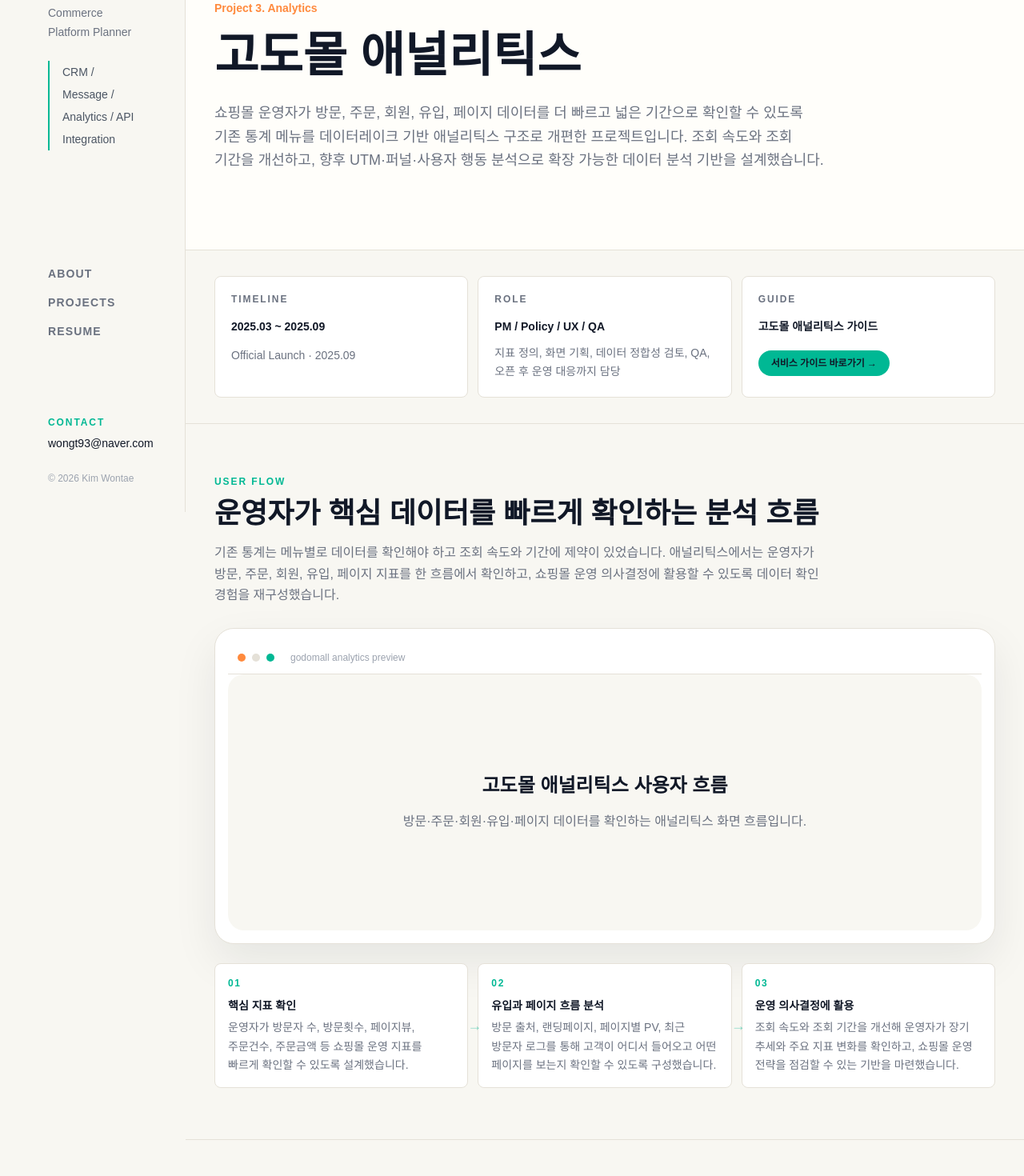
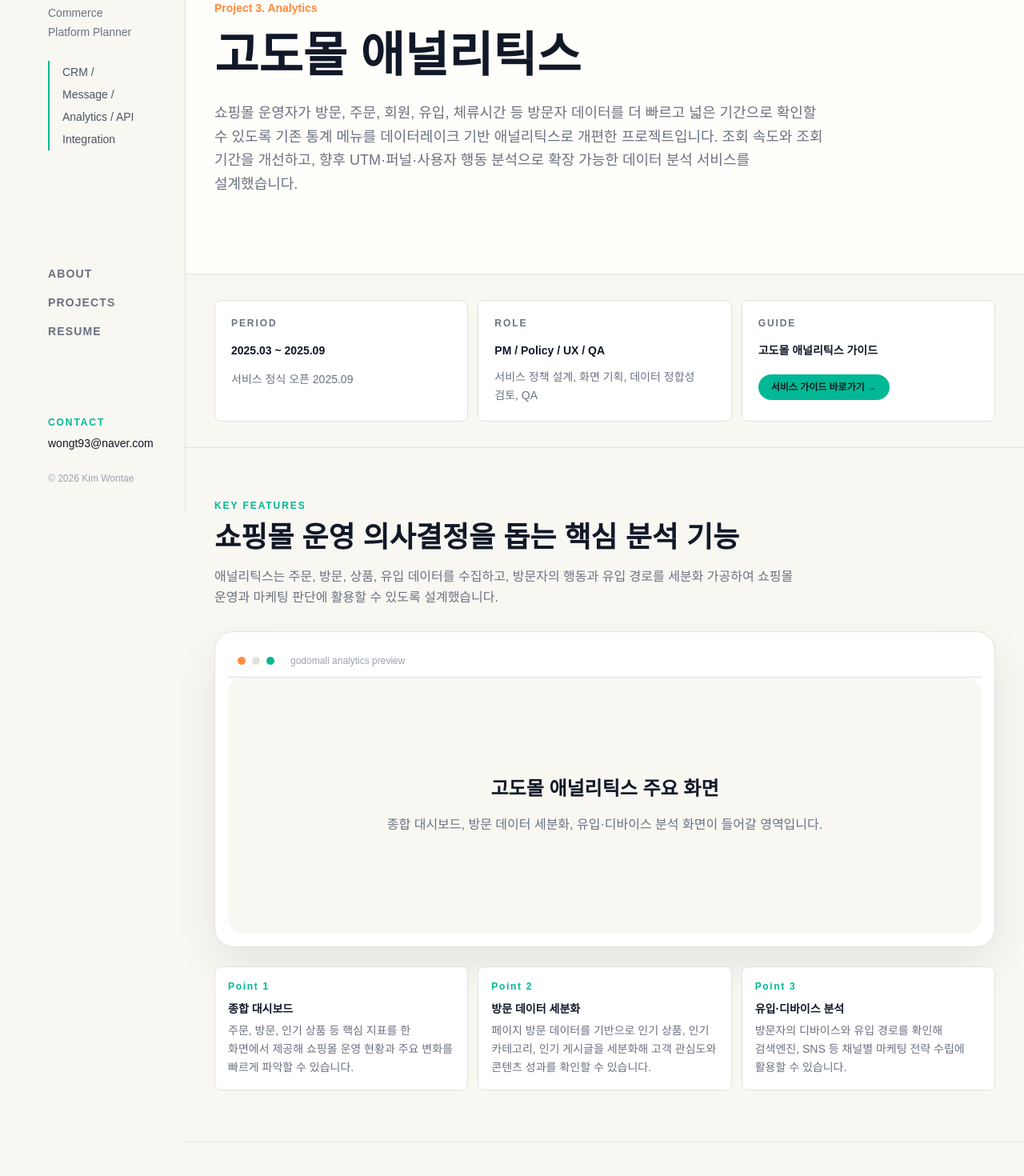
Before and after one commit to wongt0419-boop/kim-wontae-portfolio, a Next.js app: page /projects/analytics in a window 1280 px wide. Shown: the part 160-1630 px from the top of the page at 80% size. Built offline with nearby package versions, Linux system fonts and the light colour scheme.

Commit message:
Update analytics results content

```diff
--- a/app/projects/[slug]/page.tsx
+++ b/app/projects/[slug]/page.tsx
@@ -50,7 +50,7 @@
   const integratedDescription =
     "분리되어 있던 SMS/LMS, 친구톡, 알림톡, 앱푸시 발송 기능을 하나의 메시지 발송 흐름으로 통합했습니다. CRM 그룹 기반 수신 대상 선택, 메시지 발송, 성과 추적까지 연결해 타겟 메시지 발송부터 결과 확인까지 쉽게 통합 관리할 수 있도록 개선했습니다.";
   const analyticsDescription =
-    "쇼핑몰 운영자가 방문, 주문, 회원, 유입, 페이지 데이터를 더 빠르고 넓은 기간으로 확인할 수 있도록 기존 통계 메뉴를 데이터레이크 기반 애널리틱스 구조로 개편한 프로젝트입니다. 조회 속도와 조회 기간을 개선하고, 향후 UTM·퍼널·사용자 행동 분석으로 확장 가능한 데이터 분석 기반을 설계했습니다.";
+    "쇼핑몰 운영자가 방문, 주문, 회원, 유입, 체류시간 등 방문자 데이터를 더 빠르고 넓은 기간으로 확인할 수 있도록 기존 통계 메뉴를 데이터레이크 기반 애널리틱스로 개편한 프로젝트입니다. 조회 속도와 조회 기간을 개선하고, 향후 UTM·퍼널·사용자 행동 분석으로 확장 가능한 데이터 분석 서비스를 설계했습니다.";
   const crmPreviewVideo = existsSync(join(process.cwd(), "public", "images", "crm-group-preview.mp4"))
     ? assetPath("/images/crm-group-preview.mp4")
     : existsSync(join(process.cwd(), "public", "images", "crm-group-preview.mp4.mp4"))
@@ -82,9 +82,9 @@
     ? assetPath("/images/analytics-flow.png")
     : "";
   const analyticsPerformanceImage = existsSync(
-    join(process.cwd(), "public", "images", "analytics-performance-growth.png"),
+    join(process.cwd(), "public", "images", "analytics-quantitative-results.png"),
   )
-    ? assetPath("/images/analytics-performance-growth.png")
+    ? assetPath("/images/analytics-quantitative-results.png")
     : "";
   const asIsItems = [
     {
@@ -175,22 +175,22 @@
   ];
   const analyticsSteps = [
     {
-      label: "01",
-      title: "핵심 지표 확인",
+      label: "Point 1",
+      title: "종합 대시보드",
       description:
-        "운영자가 방문자 수, 방문횟수, 페이지뷰, 주문건수, 주문금액 등 쇼핑몰 운영 지표를 빠르게 확인할 수 있도록 설계했습니다.",
+        "주문, 방문, 인기 상품 등 핵심 지표를 한 화면에서 제공해 쇼핑몰 운영 현황과 주요 변화를 빠르게 파악할 수 있습니다.",
     },
     {
-      label: "02",
-      title: "유입과 페이지 흐름 분석",
+      label: "Point 2",
+      title: "방문 데이터 세분화",
       description:
-        "방문 출처, 랜딩페이지, 페이지별 PV, 최근 방문자 로그를 통해 고객이 어디서 들어오고 어떤 페이지를 보는지 확인할 수 있도록 구성했습니다.",
+        "페이지 방문 데이터를 기반으로 인기 상품, 인기 카테고리, 인기 게시글을 세분화해 고객 관심도와 콘텐츠 성과를 확인할 수 있습니다.",
     },
     {
-      label: "03",
-      title: "운영 의사결정에 활용",
+      label: "Point 3",
+      title: "유입·디바이스 분석",
       description:
-        "조회 속도와 조회 기간을 개선해 운영자가 장기 추세와 주요 지표 변화를 확인하고, 쇼핑몰 운영 전략을 점검할 수 있는 기반을 마련했습니다.",
+        "방문자의 디바이스와 유입 경로를 확인해 검색엔진, SNS 등 채널별 마케팅 전략 수립에 활용할 수 있습니다.",
     },
   ];
   const analyticsAsIsItems = [
@@ -214,7 +214,7 @@
     },
     {
       title: "조회 기간 12개월 확대",
-      description: "3개월 제한을 12개월로 확대해 장기 추세와 월별 변화를 확인 가능",
+      description: "조회 기간을 12개월로 확대해 장기 추세와 월별 변화 확인 가능",
     },
     {
       title: "분석 확장 기반 마련",
@@ -320,26 +320,27 @@
               </>
             ) : isAnalytics ? (
               <>
-                <Info label="Timeline">
+                <Info label="PERIOD">
                   <div className="space-y-2">
                     <p>2025.03 ~ 2025.09</p>
-                    <p className="font-medium text-[#6B7280]">Official Launch · 2025.09</p>
+                    <p className="font-medium text-[#6B7280]">서비스 정식 오픈 2025.09</p>
                   </div>
                 </Info>
                 <Info label="Role">
                   <div className="space-y-2">
                     <p>PM / Policy / UX / QA</p>
                     <p className={`font-medium text-[#6B7280] ${textFlow}`}>
-                      지표 정의, 화면 기획, 데이터 정합성 검토, QA, 오픈 후 운영 대응까지 담당
+                      서비스 정책 설계, 화면 기획, 데이터 정합성 검토, QA
                     </p>
                   </div>
                 </Info>
                 <Info label="Guide">
                   <div>
                     <p>고도몰 애널리틱스 가이드</p>
-                    {/* TODO: Replace with the confirmed analytics guide URL. */}
                     <a
-                      href="#"
+                      href="https://support-help.nhn-commerce.com/common/analytics"
+                      target="_blank"
+                      rel="noopener noreferrer"
                       className="mt-4 inline-flex rounded-full bg-[#00B894] px-4 py-2 text-xs font-bold text-white transition hover:bg-[#009f80]"
                     >
                       서비스 가이드 바로가기 →
@@ -533,12 +534,12 @@
           <section className="border-b border-[#E5E1D8] bg-[#F8F7F2] py-12 md:py-16">
             <div className="container">
               <div className="mb-7 max-w-3xl">
-                <p className="mb-3 text-xs font-bold uppercase tracking-[0.16em] text-[#00B894]">User Flow</p>
+                <p className="mb-3 text-xs font-bold uppercase tracking-[0.16em] text-[#00B894]">Key Features</p>
                 <h2 className="text-2xl font-bold tracking-[0] text-[#111827] md:text-4xl">
-                  운영자가 핵심 데이터를 빠르게 확인하는 분석 흐름
+                  쇼핑몰 운영 의사결정을 돕는 핵심 분석 기능
                 </h2>
                 <p className={`mt-4 text-base text-[#6B7280] ${textFlow}`}>
-                  기존 통계는 메뉴별로 데이터를 확인해야 하고 조회 속도와 기간에 제약이 있었습니다. 애널리틱스에서는 운영자가 방문, 주문, 회원, 유입, 페이지 지표를 한 흐름에서 확인하고, 쇼핑몰 운영 의사결정에 활용할 수 있도록 데이터 확인 경험을 재구성했습니다.
+                  애널리틱스는 주문, 방문, 상품, 유입 데이터를 수집하고, 방문자의 행동과 유입 경로를 세분화 가공하여 쇼핑몰 운영과 마케팅 판단에 활용할 수 있도록 설계했습니다.
                 </p>
               </div>
 
@@ -575,9 +576,9 @@
                   ) : (
                     <div className="flex min-h-[320px] items-center justify-center px-5 py-12 text-center">
                       <div>
-                        <p className="text-2xl font-bold text-[#111827]">고도몰 애널리틱스 사용자 흐름</p>
+                        <p className="text-2xl font-bold text-[#111827]">고도몰 애널리틱스 주요 화면</p>
                         <p className={`mt-4 text-base text-[#6B7280] ${textFlow}`}>
-                          방문·주문·회원·유입·페이지 데이터를 확인하는 애널리틱스 화면 흐름입니다.
+                          종합 대시보드, 방문 데이터 세분화, 유입·디바이스 분석 화면이 들어갈 영역입니다.
                         </p>
                       </div>
                     </div>
@@ -587,16 +588,11 @@
 
               <div className="mt-6">
                 <div className="grid gap-3 md:grid-cols-3">
-                  {analyticsSteps.map((step, index) => (
+                  {analyticsSteps.map((step) => (
                     <div
                       key={step.label}
                       className="relative rounded-lg border border-[#E5E1D8] bg-white px-4 py-4 text-sm leading-6 text-[#111827]"
                     >
-                      {index < 2 ? (
-                        <span className="absolute right-[-18px] top-1/2 z-10 hidden -translate-y-1/2 text-lg font-bold text-[#00B894]/45 md:block">
-                          →
-                        </span>
-                      ) : null}
                       <p className="text-xs font-bold tracking-[0.14em] text-[#00B894]">{step.label}</p>
                       <p className="mt-2 font-bold text-[#111827]">{step.title}</p>
                       <p className={`mt-1 text-sm font-medium text-[#6B7280] ${textFlow}`}>{step.description}</p>
@@ -796,10 +792,10 @@
                 <div className="mb-8 max-w-3xl">
                   <p className="mb-3 text-xs font-bold uppercase tracking-[0.16em] text-[#00B894]">Results</p>
                   <h2 className="text-2xl font-bold tracking-[0] text-[#111827] md:text-4xl">
-                    빠른 조회와 긴 조회 기간으로 데이터 확인 경험 개선
+                    통계 조회에서 데이터 기반 운영 분석으로 확장
                   </h2>
                   <p className={`mt-4 text-base text-[#6B7280] ${textFlow}`}>
-                    운영자가 기다려서 확인하던 통계를 더 빠르고 넓은 기간으로 확인할 수 있도록 개선하고, 향후 고도화 분석 기능을 추가할 수 있는 기반을 마련했습니다.
+                    조회 속도와 조회 기간을 개선하는 데 그치지 않고, 방문·주문·상품·유입 데이터를 통합적으로 확인할 수 있는 애널리틱스 구조를 설계했습니다. 운영자는 고객 행동을 분석해 쇼핑몰 운영과 마케팅 전략을 데이터 기반으로 판단할 수 있습니다.
                   </p>
                 </div>
 
@@ -811,7 +807,7 @@
                       {analyticsPerformanceImage ? (
                         <img
                           src={analyticsPerformanceImage}
-                          alt="애널리틱스 정량 성과 그래프"
+                          alt="애널리틱스 사용 상점 수와 메뉴 클릭 수 증가 그래프"
                           className="block h-auto w-full max-w-full rounded-[20px] object-contain"
                         />
                       ) : (
@@ -827,7 +823,7 @@
                     </figure>
 
                     <p className={`mt-6 text-sm font-medium text-[#6B7280] ${textFlow}`}>
-                      기존 통계 대비 조회 속도를 약 10~30초에서 5초 내외로 개선하고, 조회 가능 기간을 3개월에서 12개월로 확대했습니다. 워크데이 기준 조회 상점 수는 약 500개에서 약 700개로 증가했습니다.
+                      전년 동기 영업일 평균 기준, 애널리틱스 사용 상점 수는 기존 통계 메뉴 2,406개에서 애널리틱스 메뉴 3,568개로 약 42.4% 증가했습니다. 메뉴 클릭 수 역시 8,808회에서 11,574회로 약 31.4% 증가하며 운영자의 데이터 확인 사용량이 확대되었습니다.
                     </p>
                   </article>
 
```
Also changed, not shown: public/images/analytics-quantitative-results.png (added).
